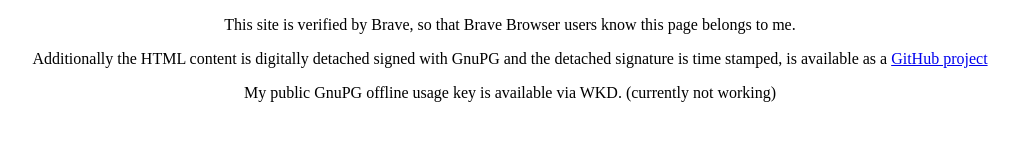
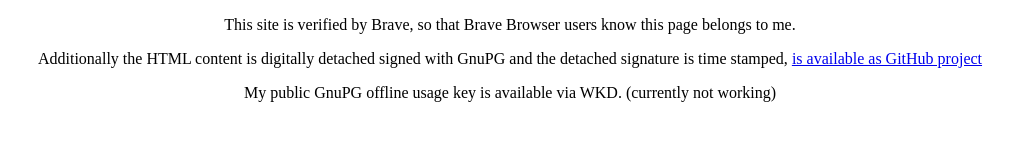
Before and after one commit to sac001/sac001.github.io, a plain HTML site: page index.html in a window 1280 px wide. Shown: the whole page, without its empty margins (130-1149 px from the left). Drawn offline with Linux system fonts and the light colour scheme.

Commit message:
Update index.html

```diff
--- a/index.html
+++ b/index.html
@@ -7,8 +7,8 @@
   know this page belongs to me.</p>
 
 <p align="center"> Additionally the HTML content is digitally detached signed
-  with GnuPG and the detached signature is time stamped, is available as a
-  <a href="https://github.com/sac001/sac001.github.io/"> GitHub project</a></p>
+  with GnuPG and the detached signature is time stamped,
+  <a href="https://github.com/sac001/sac001.github.io/">is available as GitHub project</a></p>
 
 <P align="center">My public GnuPG offline usage key is available via WKD.
     (currently not working)</p>
```
